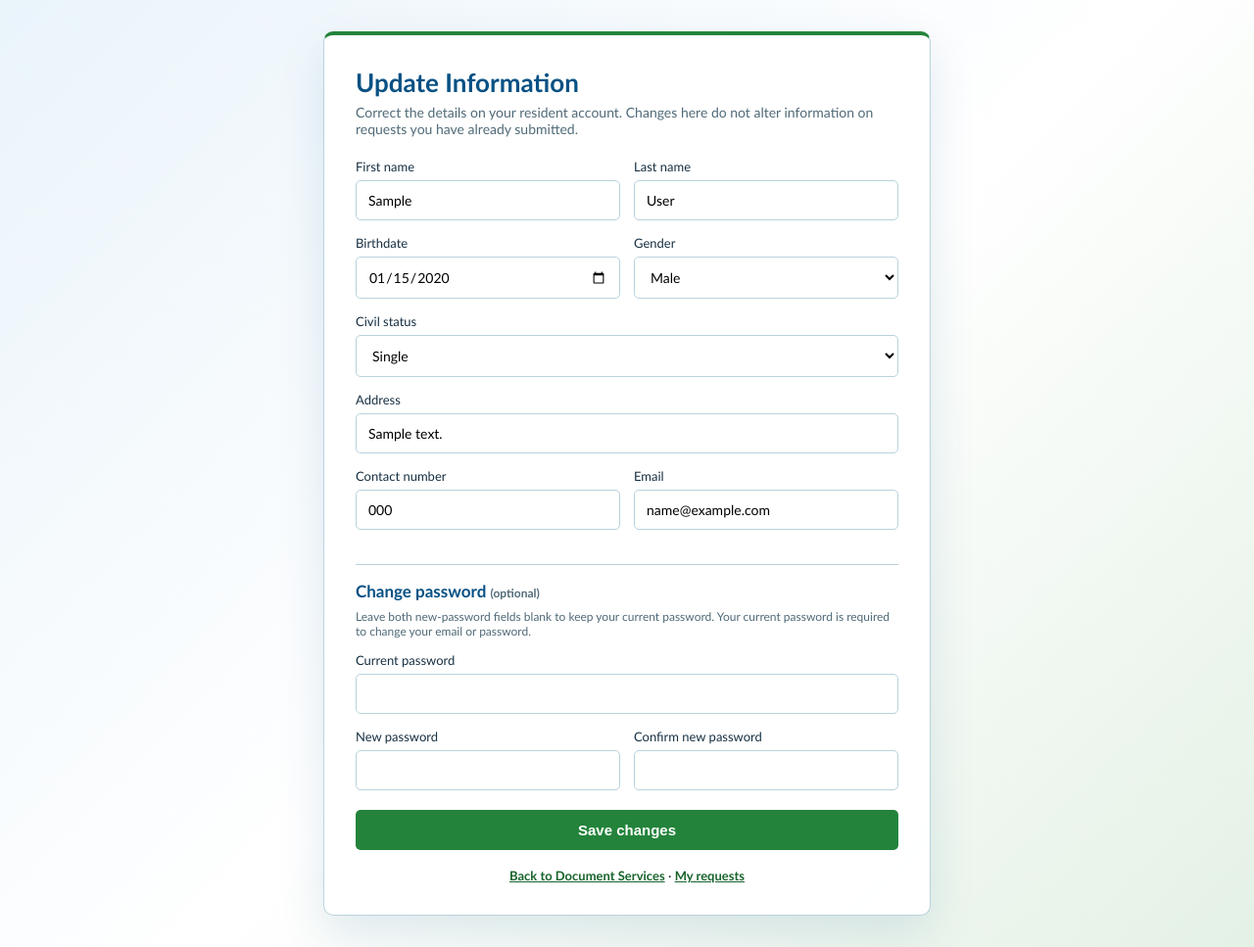
After one commit to jaymarcparazo-cyber/OBRS, a PHP site: page /verify/update_information.php in a window 1280 px wide. The commit adds this page. Shown: the whole page at 98% size. Run offline with PHP 8.4, Linux system fonts and the light colour scheme; the visitor is signed in with stand-in values (Sample User, id 1); tables that the repository leaves empty hold one stand-in row (values such as "Sample post").

Commit message:
updated ng edit

```diff
--- a/my_requests.php
+++ b/my_requests.php
@@ -156,6 +156,7 @@ $statusLabels = [
       </div>
     </div>
     <a href="obrs.php">Home</a>
+    <a href="update_information.php">Update Information</a>
     <a href="resident_logout.php">Log out</a>
   </div>
 </header>
--- a/obrs.php
+++ b/obrs.php
@@ -35,6 +35,7 @@ $residentName = $_SESSION['resident_name'] ?? '';
         <a href="#contact">Contact</a>
         <?php if ($isLoggedIn): ?>
           <a href="my_requests.php">My requests</a>
+          <a href="update_information.php">Update Information</a>
         <?php endif; ?>
       </nav>
       <div class="nav-actions">
--- /dev/null
+++ b/update_information.php
@@ -0,0 +1,229 @@
+<?php
+require __DIR__ . '/resident_auth.php';
+require __DIR__ . '/config.php';
+
+$residentId = (int)$_SESSION['resident_id'];
+$accountStmt = $pdo->prepare('
+    SELECT first_name, last_name, birthdate, gender, civil_status, address,
+           contact_number, email, password_hash
+    FROM residents
+    WHERE resident_id = ?
+');
+$accountStmt->execute([$residentId]);
+$account = $accountStmt->fetch();
+
+if (!$account) {
+    $_SESSION = [];
+    session_destroy();
+    header('Location: resident_login.php');
+    exit;
+}
+
+$error = '';
+$success = isset($_GET['updated']) ? 'Your account information has been updated.' : '';
+$formValues = $account;
+
+if ($_SERVER['REQUEST_METHOD'] === 'POST') {
+    csrf_check();
+
+    $firstName = trim($_POST['first_name'] ?? '');
+    $lastName = trim($_POST['last_name'] ?? '');
+    $birthdate = trim($_POST['birthdate'] ?? '');
+    $gender = trim($_POST['gender'] ?? '');
+    $civilStatus = trim($_POST['civil_status'] ?? '');
+    $address = trim($_POST['address'] ?? '');
+    $contact = trim($_POST['contact_number'] ?? '');
+    $email = trim($_POST['email'] ?? '');
+    $currentPassword = $_POST['current_password'] ?? '';
+    $newPassword = $_POST['new_password'] ?? '';
+    $confirmPassword = $_POST['confirm_password'] ?? '';
+
+    $formValues = [
+        'first_name' => $firstName,
+        'last_name' => $lastName,
+        'birthdate' => $birthdate,
+        'gender' => $gender,
+        'civil_status' => $civilStatus,
+        'address' => $address,
+        'contact_number' => $contact,
+        'email' => $email,
+    ];
+    $validGenders = ['male', 'female', 'other'];
+    $validCivilStatuses = ['single', 'married', 'widowed', 'separated', 'divorced'];
+    $birthdateValue = DateTimeImmutable::createFromFormat('!Y-m-d', $birthdate);
+    $validBirthdate = $birthdateValue && $birthdateValue->format('Y-m-d') === $birthdate
+        && $birthdateValue <= new DateTimeImmutable('today');
+    $emailChanged = strcasecmp($email, $account['email']) !== 0;
+    $passwordChanged = $newPassword !== '' || $confirmPassword !== '';
+
+    if (!$firstName || !$lastName || !$birthdate || !$gender || !$civilStatus || !$address || !$contact || !$email) {
+        $error = 'Please fill in every account information field.';
+    } elseif (mb_strlen($firstName) > 60 || !preg_match("/^[\\p{L}][\\p{L}\\s.'’-]*$/u", $firstName)) {
+        $error = 'Please enter a valid first name (letters and basic punctuation only).';
+    } elseif (mb_strlen($lastName) > 60 || !preg_match("/^[\\p{L}][\\p{L}\\s.'’-]*$/u", $lastName)) {
+        $error = 'Please enter a valid last name (letters and basic punctuation only).';
+    } elseif (!$validBirthdate) {
+        $error = 'Please enter a valid birthdate that is not in the future.';
+    } elseif (!in_array($gender, $validGenders, true)) {
+        $error = 'Please select a valid gender.';
+    } elseif (!in_array($civilStatus, $validCivilStatuses, true)) {
+        $error = 'Please select a valid civil status.';
+    } elseif (mb_strlen($address) > 255) {
+        $error = 'Address must be 255 characters or fewer.';
+    } elseif (!preg_match('/^[0-9]{11}$/', $contact)) {
+        $error = 'Contact number must contain exactly 11 digits.';
+    } elseif (!filter_var($email, FILTER_VALIDATE_EMAIL) || strlen($email) > 120) {
+        $error = 'Please enter a valid email address of 120 characters or fewer.';
+    } elseif (($emailChanged || $passwordChanged) && !password_verify($currentPassword, $account['password_hash'])) {
+        $error = 'Enter your current password to change your email or password.';
+    } elseif ($passwordChanged && !preg_match('/^(?=.*[a-z])(?=.*[A-Z])(?=.*[0-9])(?=.*[^A-Za-z0-9\\s]).{8,}$/', $newPassword)) {
+        $error = 'New password must be at least 8 characters and include uppercase and lowercase letters, a number, and a symbol.';
+    } elseif ($passwordChanged && $newPassword !== $confirmPassword) {
+        $error = 'New passwords do not match.';
+    } else {
+        try {
+            $emailStmt = $pdo->prepare('SELECT resident_id FROM residents WHERE email = ? AND resident_id <> ?');
+            $emailStmt->execute([$email, $residentId]);
+            if ($emailStmt->fetch()) {
+                $error = 'An account with that email already exists.';
+            } else {
+                $updateSql = '
+                    UPDATE residents
+                    SET first_name = ?, last_name = ?, birthdate = ?, gender = ?,
+                        civil_status = ?, address = ?, contact_number = ?, email = ?
+                ';
+                $updateParams = [
+                    $firstName,
+                    $lastName,
+                    $birthdate,
+                    $gender,
+                    $civilStatus,
+                    $address,
+                    $contact,
+                    $email,
+                ];
+                if ($passwordChanged) {
+                    $updateSql .= ', password_hash = ?';
+                    $updateParams[] = password_hash($newPassword, PASSWORD_DEFAULT);
+                }
+                $updateSql .= ' WHERE resident_id = ?';
+                $updateParams[] = $residentId;
+
+                $updateStmt = $pdo->prepare($updateSql);
+                $updateStmt->execute($updateParams);
+                $_SESSION['resident_name'] = $firstName . ' ' . $lastName;
+                header('Location: update_information.php?updated=1');
+                exit;
+            }
+        } catch (PDOException $exception) {
+            if ($exception->getCode() === '23000' && $emailChanged) {
+                $error = 'An account with that email already exists.';
+            } else {
+                error_log('Resident account update failed: ' . $exception->getMessage());
+                $error = 'Could not update your account information. Please try again.';
+            }
+        }
+    }
+}
+
+function profile_value(array $values, string $key): string {
+    return htmlspecialchars((string)($values[$key] ?? ''), ENT_QUOTES, 'UTF-8');
+}
+?>
+<!DOCTYPE html>
+<html lang="en">
+<head>
+<meta charset="UTF-8">
+<meta name="viewport" content="width=device-width, initial-scale=1.0">
+<link rel="icon" type="image/jpeg" href="<?= htmlspecialchars(app_asset_url('logo.jpg'), ENT_QUOTES) ?>">
+<title>Update Information — Barangay Lawacamulag, San Jose, Tarlac</title>
+<style nonce="<?= $csp_nonce ?>">
+  :root{--paper:#EAF4FB;--paper-2:#E4F1E5;--ink:#173042;--ink-soft:#506A78;--blue:#1685C7;--blue-deep:#075184;--red:#9B2B22;--green:#23833B;--green-deep:#17632B;--gold:#E6B92E;--line:#B9D2DE;}
+  *{box-sizing:border-box;margin:0;padding:0;}
+  body{background:linear-gradient(135deg,var(--paper) 0%,#fff 52%,var(--paper-2) 100%);color:var(--ink);font-family:Calibri,'Segoe UI Variable','Segoe UI',Arial,sans-serif;min-height:100vh;padding:32px 18px;}
+  .box{max-width:620px;margin:0 auto;background:rgba(255,255,255,.97);border:1px solid var(--line);border-top:4px solid var(--green);border-radius:10px;padding:32px;box-shadow:0 18px 48px rgba(7,81,132,.12);}
+  h1{font-size:26px;color:var(--blue-deep);margin-bottom:6px;}
+  .sub{font-size:14px;color:var(--ink-soft);margin-bottom:22px;}
+  .row{display:grid;grid-template-columns:1fr 1fr;gap:14px;}
+  label{display:block;font-size:13px;font-weight:500;color:var(--ink);margin-bottom:15px;}
+  input,select{width:100%;margin-top:6px;padding:11px 12px;border:1px solid var(--line);background:#fff;font:inherit;font-size:14px;border-radius:5px;}
+  input:focus,select:focus{outline:none;border-color:var(--blue);box-shadow:0 0 0 3px rgba(22,133,199,.15);}
+  h2{font-size:17px;color:var(--blue-deep);margin:20px 0 12px;padding-top:16px;border-top:1px solid var(--line);}
+  .hint{font-size:12px;color:var(--ink-soft);margin:-4px 0 14px;}
+  button{width:100%;background:var(--green);color:#fff;padding:12px;border:0;border-radius:5px;font-size:15px;font-weight:600;cursor:pointer;margin-top:5px;}
+  button:hover{background:var(--green-deep);}
+  .message{padding:11px 13px;border-radius:5px;font-size:13px;margin-bottom:16px;}
+  .error{background:#FDEDEC;border:1px solid #E8B4AE;color:var(--red);}
+  .success{background:#E4F1E5;border:1px solid #A9CFAC;color:var(--green-deep);}
+  .foot{text-align:center;margin-top:18px;font-size:13px;}
+  .foot a{color:var(--green-deep);font-weight:600;}
+  @media(max-width:520px){.box{padding:24px 20px}.row{grid-template-columns:1fr;gap:0}}
+</style>
+</head>
+<body>
+  <main class="box">
+    <h1>Update Information</h1>
+    <p class="sub">Correct the details on your resident account. Changes here do not alter information on requests you have already submitted.</p>
+    <?php if ($error): ?><p class="message error"><?= htmlspecialchars($error, ENT_QUOTES, 'UTF-8') ?></p><?php endif; ?>
+    <?php if ($success): ?><p class="message success"><?= htmlspecialchars($success, ENT_QUOTES, 'UTF-8') ?></p><?php endif; ?>
+    <form method="post" autocomplete="on">
+      <input type="hidden" name="csrf_token" value="<?= htmlspecialchars(csrf_token(), ENT_QUOTES, 'UTF-8') ?>">
+      <div class="row">
+        <label>First name
+          <input type="text" name="first_name" value="<?= profile_value($formValues, 'first_name') ?>" maxlength="60" pattern="[\p{L}][\p{L}\s.'’-]*" title="Use letters and basic punctuation only." required autocomplete="given-name">
+        </label>
+        <label>Last name
+          <input type="text" name="last_name" value="<?= profile_value($formValues, 'last_name') ?>" maxlength="60" pattern="[\p{L}][\p{L}\s.'’-]*" title="Use letters and basic punctuation only." required autocomplete="family-name">
+        </label>
+      </div>
+      <div class="row">
+        <label>Birthdate
+          <input type="date" name="birthdate" value="<?= profile_value($formValues, 'birthdate') ?>" max="<?= date('Y-m-d') ?>" required>
+        </label>
+        <label>Gender
+          <select name="gender" required>
+            <option value="">Select…</option>
+            <?php foreach (['male' => 'Male', 'female' => 'Female', 'other' => 'Other'] as $value => $label): ?>
+              <option value="<?= $value ?>" <?= $formValues['gender'] === $value ? 'selected' : '' ?>><?= $label ?></option>
+            <?php endforeach; ?>
+          </select>
+        </label>
+      </div>
+      <label>Civil status
+        <select name="civil_status" required>
+          <option value="">Select…</option>
+          <?php foreach (['single' => 'Single', 'married' => 'Married', 'widowed' => 'Widowed', 'separated' => 'Separated', 'divorced' => 'Divorced'] as $value => $label): ?>
+            <option value="<?= $value ?>" <?= $formValues['civil_status'] === $value ? 'selected' : '' ?>><?= $label ?></option>
+          <?php endforeach; ?>
+        </select>
+      </label>
+      <label>Address
+        <input type="text" name="address" value="<?= profile_value($formValues, 'address') ?>" maxlength="255" required autocomplete="street-address">
+      </label>
+      <div class="row">
+        <label>Contact number
+          <input type="tel" name="contact_number" value="<?= profile_value($formValues, 'contact_number') ?>" inputmode="numeric" pattern="[0-9]{11}" minlength="11" maxlength="11" title="Enter exactly 11 digits." required autocomplete="tel">
+        </label>
+        <label>Email
+          <input type="email" name="email" value="<?= profile_value($formValues, 'email') ?>" maxlength="120" required autocomplete="email">
+        </label>
+      </div>
+      <h2>Change password <span class="hint">(optional)</span></h2>
+      <p class="hint">Leave both new-password fields blank to keep your current password. Your current password is required to change your email or password.</p>
+      <label>Current password
+        <input type="password" name="current_password" autocomplete="current-password">
+      </label>
+      <div class="row">
+        <label>New password
+          <input type="password" name="new_password" minlength="8" pattern="(?=.*[a-z])(?=.*[A-Z])(?=.*[0-9])(?=.*[^A-Za-z0-9\s]).{8,}" title="Use at least 8 characters with uppercase and lowercase letters, a number, and a symbol." autocomplete="new-password">
+        </label>
+        <label>Confirm new password
+          <input type="password" name="confirm_password" minlength="8" autocomplete="new-password">
+        </label>
+      </div>
+      <button type="submit">Save changes</button>
+    </form>
+    <p class="foot"><a href="obrs.php">Back to Document Services</a> · <a href="my_requests.php">My requests</a></p>
+  </main>
+</body>
+</html>
```
